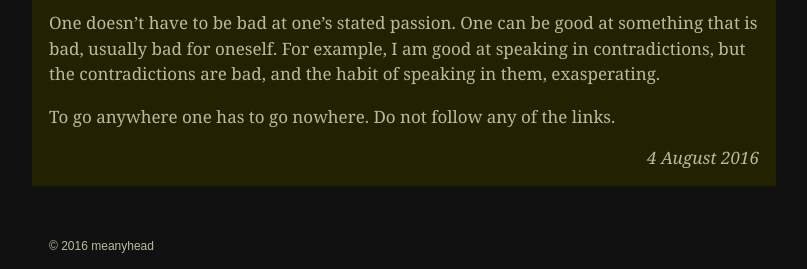
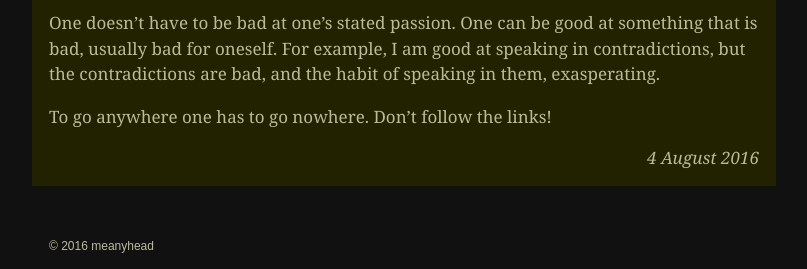
Before and after one commit to meanyhead/meanyhead.github.io, a Jekyll site: the page built from _posts/2016-8-4-you-vs-work.md, in a window 1280 px wide. Shown: the part 1062-1331 px from the top of the page, without its empty margins (236-1043 px from the left). Built offline with Jekyll 4.4.1, drawn with Linux system fonts in a browser that asks for light colours; comment, search, counter and statistics services are not loaded.

Commit message:
don't follow

```diff
--- a/_posts/2016-8-4-you-vs-work.md
+++ b/_posts/2016-8-4-you-vs-work.md
@@ -31,4 +31,4 @@ When people say something is "my passion", they are bad at that something. The d
 
 One doesn't have to be bad at one's stated passion. One can be good at something that is bad, usually bad for oneself. For example, I am good at speaking in contradictions, but the contradictions are bad, and the habit of speaking in them, exasperating.
 
-To go anywhere one has to go nowhere. Do not follow any of the links.
+To go anywhere one has to go nowhere. Don't follow the links!
```
